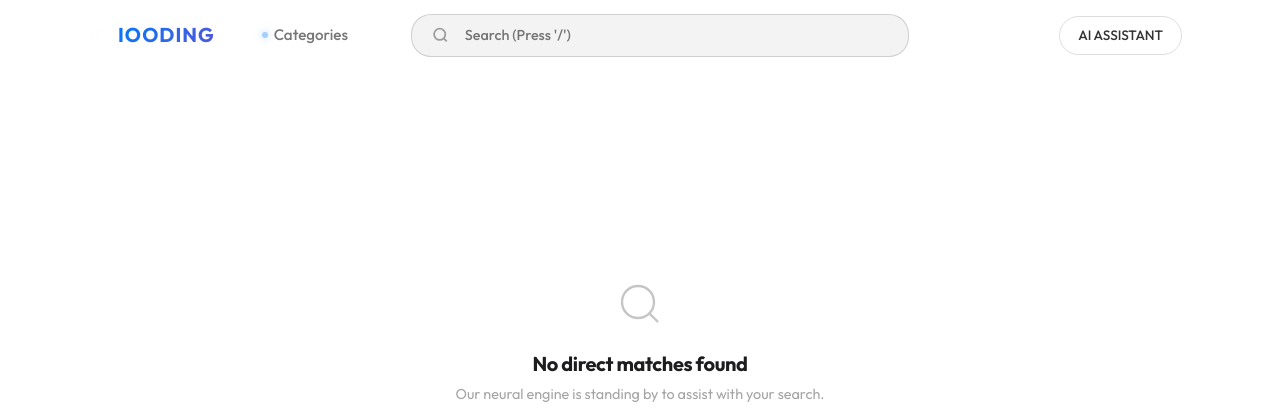
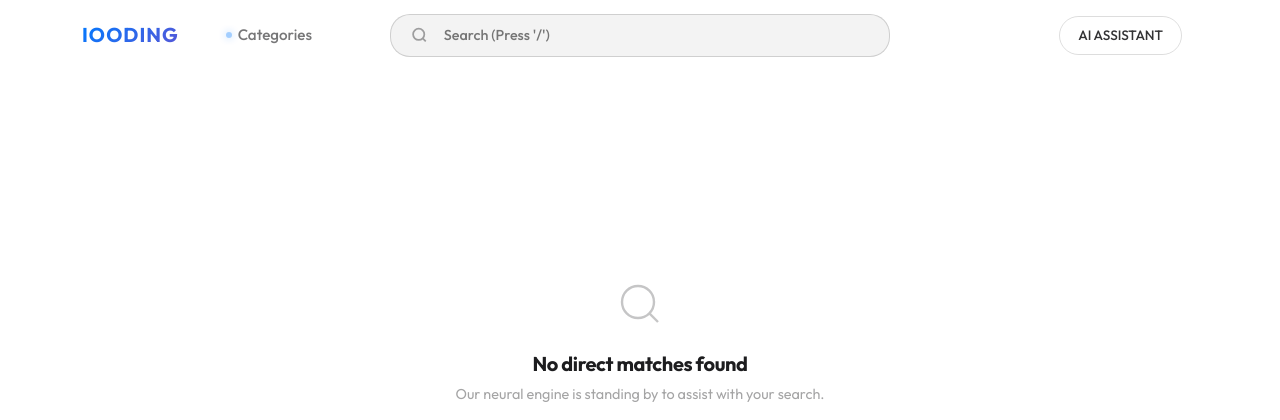
Before and after one commit to Viktorpav/iooding, a Django app: page / in a window 1280 px wide. Shown: the top 420 px of the page. Run offline with Django 3.2, Linux system fonts and the light colour scheme; data that the repository does not hold is empty; some libraries are stand-ins or nearby versions.

Commit message:
style fix mobile

```diff
--- a/static/css/style.css
+++ b/static/css/style.css
@@ -184,26 +184,13 @@ main.container {
     text-decoration: none;
 }
 
-.navbar-logo {
-    height: 28px;
-    width: auto;
-    display: block;
-    transition: opacity 0.2s;
-    opacity: 1;
-}
 
 .logo-text {
     display: inline-block;
     transition: opacity 0.2s;
 }
 
-@media (prefers-color-scheme: dark) {
-    .navbar-logo {
-        filter: invert(1);
-    }
-}
 
-.navbar-brand:hover .navbar-logo,
 .navbar-brand:hover .logo-text {
     opacity: 0.7;
 }
@@ -458,9 +445,9 @@ main.container {
 }
 
 /* --- Global Premium Forms --- */
-input[type="text"],
+input[type="text"]:not(.search-input-premium input),
 input[type="email"],
-input[type="search"],
+input[type="search"]:not(.search-input-premium input),
 textarea,
 select {
     width: 100%;
--- a/templates/base.html
+++ b/templates/base.html
@@ -16,9 +16,6 @@
   <!-- static file -->
   <link href="{% static 'css/style.css' %}?v=3.0.0" rel="stylesheet">
   <!-- Favicon -->
-  <link rel="icon" type="image/png" href="{% static 'images/logo.png' %}">
-  <link rel="shortcut icon" type="image/png" href="{% static 'images/logo.png' %}">
-  <link rel="apple-touch-icon" href="{% static 'images/logo.png' %}">
 </head>
 
 <body>
@@ -27,8 +24,7 @@
   <nav class="navbar navbar-expand-lg">
     <div class="container">
       <div class="header-left">
-        <a class="navbar-brand me-4 d-flex align-items-center gap-2" href="{% url 'blog:post_list' %}">
-          <img src="{% static 'images/logo.png' %}" alt="Ding" class="navbar-logo">
+        <a class="navbar-brand me-4 d-flex align-items-center" href="{% url 'blog:post_list' %}">
           <span class="fw-bold logo-text"
             style="font-size: 1.25rem; letter-spacing: 0.05em; background: var(--primary-gradient); -webkit-background-clip: text; -webkit-text-fill-color: transparent;">IOODING</span>
         </a>
```
